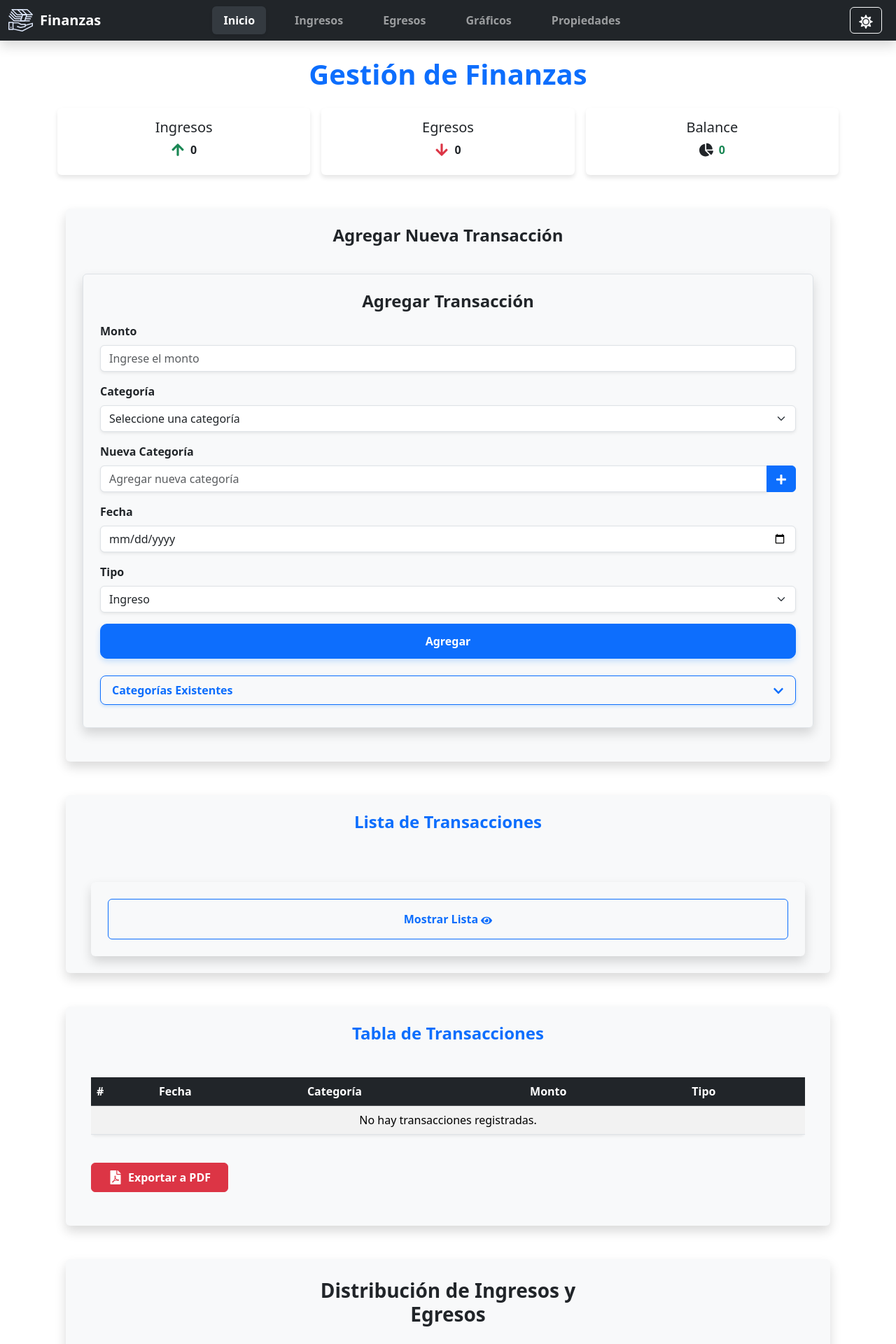
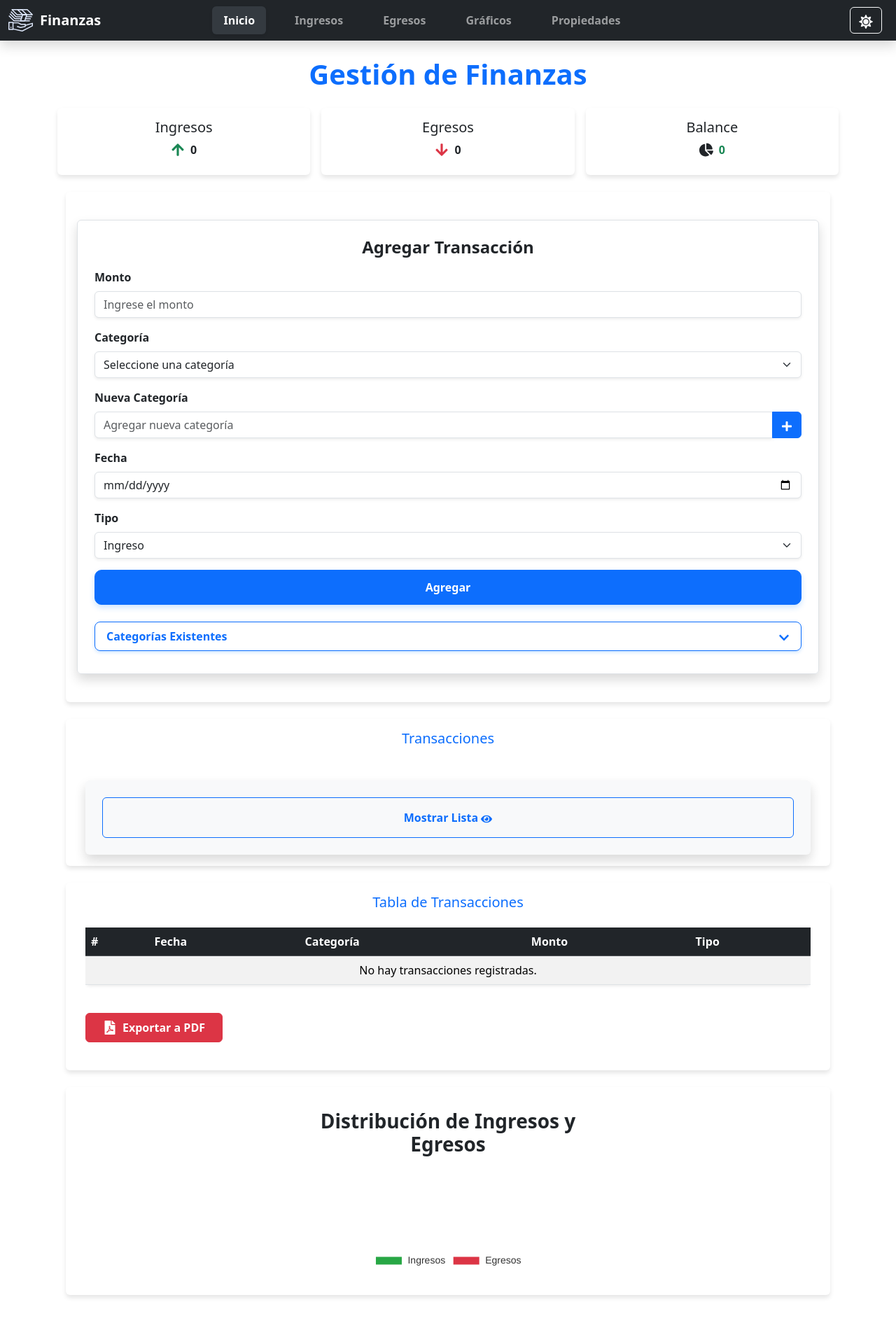
Before and after one commit to WildoFari/Finance-Tracker., a React (Create React App) app: page / in a window 1280 px wide. Shown: the top 1920 px of the page at 70% size. After the commit the page ends 1874 px from the top, so only its background shows below. Built offline with nearby package versions, Linux system fonts and the light colour scheme.

Commit message:
More dashboard tweaks

```diff
--- a/src/components/Dashboard.js
+++ b/src/components/Dashboard.js
@@ -66,30 +66,37 @@ const Dashboard = () => {
                 </div>
             </div>
 
-            <div className="container mt-5">
-                <div className="card shadow border-0 p-4 rounded bg-light">
-                    <h4 className="mb-3 fw-bold text-center">Agregar Nueva Transacción</h4>
-                    <AddTransaction />
+            <div className="container mt-4">
+                <div className="card border-0">
+                    <div className="card-body p-3">
+                        <AddTransaction />
+                    </div>
                 </div>
             </div>
 
-            <div className="container mt-5">
-                <div className="card shadow border-0 p-4 rounded bg-light text-center">
-                    <h4 className="mb-4 fw-bold text-primary">Lista de Transacciones</h4>
-                    <TransactionList />
+            <div className="container mt-4">
+                <div className="card border-0">
+                    <div className="card-body p-3 text-center">
+                        <h5 className="mb-3 text-primary">Transacciones</h5>
+                        <TransactionList />
+                    </div>
                 </div>
             </div>
 
-            <div className="container mt-5">
-                <div className="card shadow border-0 p-4 rounded bg-light">
-                    <h4 className="mb-4 text-center fw-bold text-primary">Tabla de Transacciones</h4>
-                    <TransactionTable />
+            <div className="container mt-4">
+                <div className="card border-0">
+                    <div className="card-body p-3">
+                        <h5 className="mb-3 text-primary text-center">Tabla de Transacciones</h5>
+                        <TransactionTable />
+                    </div>
                 </div>
             </div>
 
-            <div className="container mt-5">
-                <div className="card shadow border-0 p-1 mb-5 rounded bg-light">
-                    <IncomeExpenseChart ingresos={ingresos} egresos={egresos} />
+            <div className="container mt-4 mb-4">
+                <div className="card border-0">
+                    <div className="card-body p-2">
+                        <IncomeExpenseChart ingresos={ingresos} egresos={egresos} />
+                    </div>
                 </div>
             </div>
 
```
